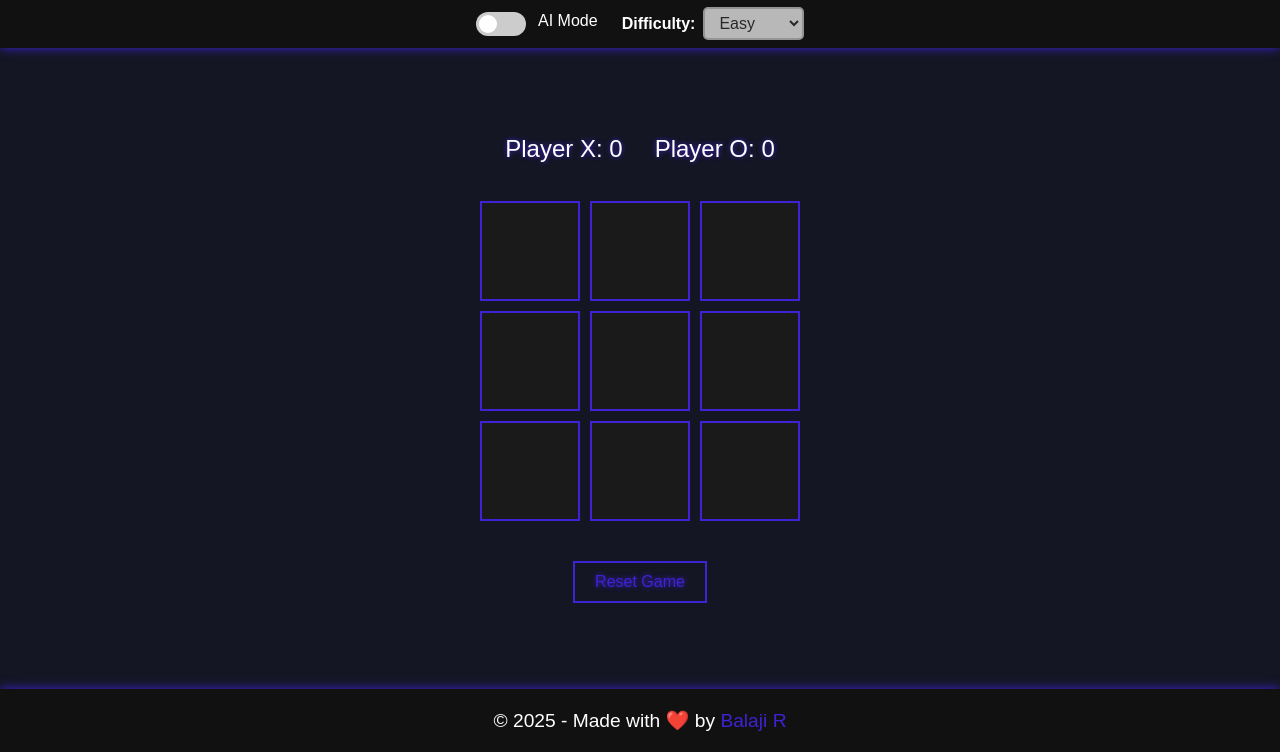
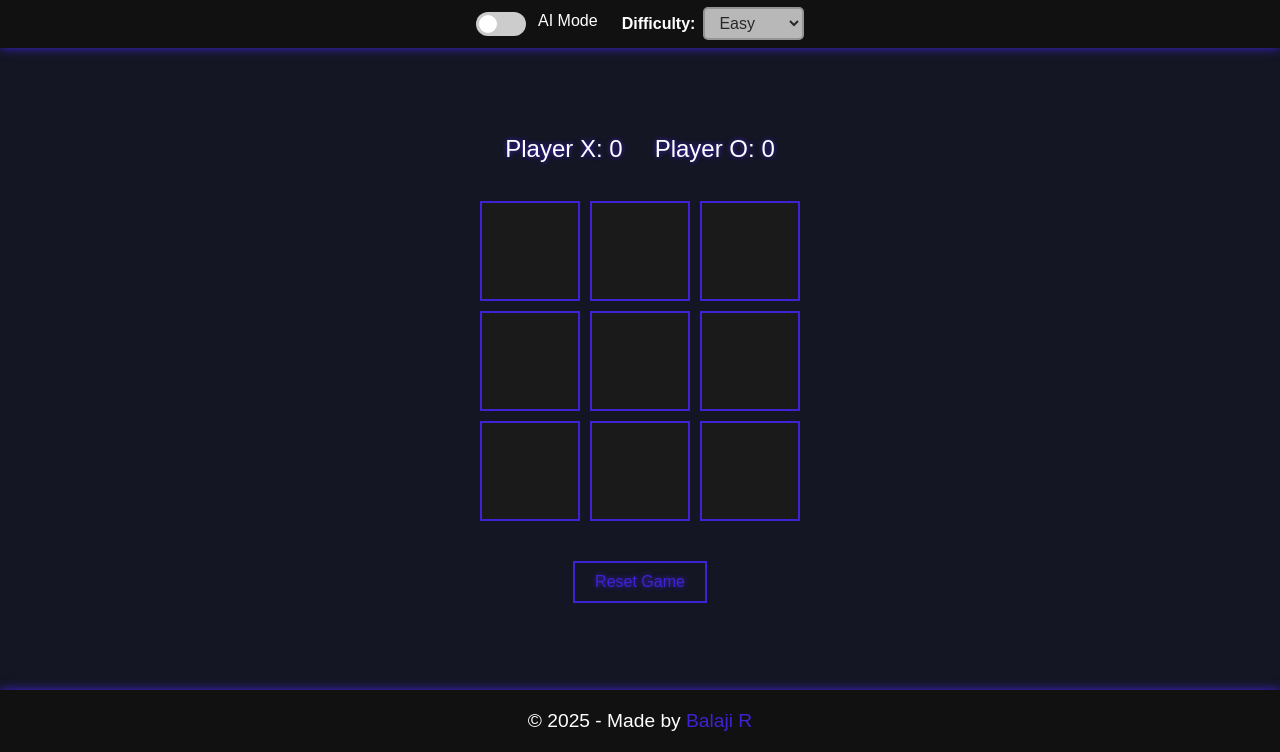
Before and after one commit to Balaji-R-05/tic-tac-toe, a plain HTML site: page index.html in a window 1280 px wide. Shown: the part 48-800 px from the top of the page. Drawn offline with Linux system fonts and the light colour scheme.

Commit message:
Modified footer

```diff
--- a/index.html
+++ b/index.html
@@ -53,7 +53,7 @@
             <button id="resetBtn">Reset Game</button>
         </main>
         <footer>
-            <p>&copy; 2025 - Made with ❤️ by <a href="https://www.github.com/Balaji-R-05" target="_blank"
+            <p>&copy; 2025 - Made by <a href="https://www.github.com/Balaji-R-05" target="_blank"
                     rel="noopener noreferrer">Balaji R</a></p>
         </footer>
     </div>
```
Also changed, not shown: assets/demo2.png (added).
